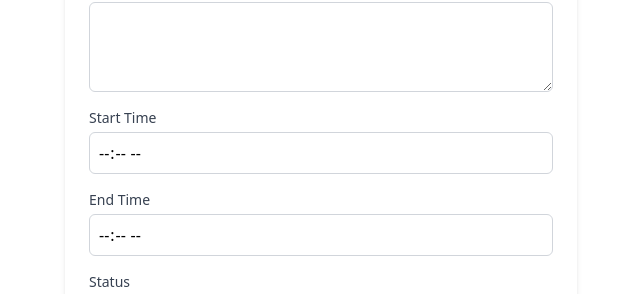
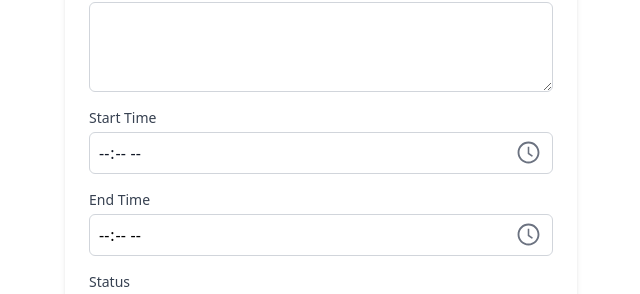
Before and after one commit to SaGerz/WorkingLog-APP, a React (Vite) app in the folder frontend/: page /TaskForm in a window 1280 px wide. Shown: the part 176-470 px from the top of the page, without its empty margins (319-959 px from the left). Built offline with nearby package versions, Linux system fonts and the light colour scheme; sample sign-in values are in the browser's storage.

Commit message:
Feat: add icon pada time picker

```diff
--- a/frontend/src/pages/TaskForm.jsx
+++ b/frontend/src/pages/TaskForm.jsx
@@ -1,6 +1,7 @@
-import React, {useState} from 'react';
+import React, {useEffect, useState} from 'react';
 import { useNavigate } from 'react-router-dom';
 import AxiosInstance from '../utils/AxiosInstance';
+import { AiOutlineClockCircle } from "react-icons/ai";
 
 
 const TaskForm = () => {
@@ -15,7 +16,7 @@ const TaskForm = () => {
 
     const navigate = useNavigate();
 
-    const handleChage = (e) => {
+    const handleChange = (e) => {
         e.preventDefault();
         setTaskData({
             ...taskData,
@@ -44,8 +45,20 @@ const TaskForm = () => {
             }
         } catch (error) {
             console.log('Error : ', error );
+            if(error.response.status === 401)
+            {
+                navigate('/');
             }
         }
+    }
+
+    useEffect(() => {
+        if(!localStorage.getItem('token'))
+        {
+            navigate('/');
+        }
+      }, []);
+
 
     return (
         <div className='max-w-lg mx-auto bg-white p-6 rounded-md shadow-md'>
@@ -57,7 +70,7 @@ const TaskForm = () => {
                         type="text"
                         name='task_name'
                         value={taskData.task_name}
-                        onChange={handleChage}
+                        onChange={handleChange}
                         className="mt-1 block w-full p-2 border border-gray-300 rounded-md"
                         required />
                 </div>
@@ -67,39 +80,54 @@ const TaskForm = () => {
                         className="mt-1 block w-full p-2 border border-gray-300 rounded-md"
                         name='description'
                         value={taskData.description}
-                        onChange={handleChage}
+                        onChange={handleChange}
                         rows="3"
                         required
                     />
                 </div>
                 <div className="mb-4">
                     <label className="block text-sm font-medium text-gray-700">Start Time</label>
+                    <div className="relative">
                         <input
                             type="time"
-                        name='start_time'
-                        value={taskData.start_time}
-                        onChange={handleChage}
-                        className="mt-1 block w-full p-2 border border-gray-300 rounded-md"
+                            name="start_time"
+                            value={taskData.start_tim}
+                            onChange={handleChange}
+                            className="mt-1 block w-full p-2 pr-12 border border-gray-300 rounded-md cursor-pointer text-gray-900"
+                            id='timeInput_StartTime'
                             required
                         />
+                        <AiOutlineClockCircle
+                            className="absolute inset-y-2 right-3 flex items-center text-gray-500 cursor-pointer hover:text-gray-700"
+                            size={25} onClick={() => document.getElementById('timeInput_StartTime').showPicker()}
+
+                        />
+                    </div>
                 </div>
                 <div className="mb-4">
                     <label className="block text-sm font-medium text-gray-700">End Time</label>
+                    <div className="relative">
                         <input
                             type="time"
                             name='end_time'
                             value={taskData.end_time}
-                        onChange={handleChage}
+                            onChange={handleChange}
                             className="mt-1 block w-full p-2 border border-gray-300 rounded-md"
+                            id='timeInput_EndTime'
                             required
                         />
+                        <AiOutlineClockCircle
+                                className="absolute inset-y-2 right-3 flex items-center text-gray-500 cursor-pointer hover:text-gray-700"
+                                size={25} onClick={() => document.getElementById('timeInput_EndTime').showPicker()}
+                        />
+                        </div>
                 </div>
                 <div className="mb-4">
                     <label className="block text-sm font-medium text-gray-700">Status</label>
                     <select
                         name='status'
                         value={taskData.status}
-                        onChange={handleChage}
+                        onChange={handleChange}
                         className="mt-1 block w-full p-2 border border-gray-300 rounded-md"
                         required
                     >
--- a/frontend/src/pages/TaskUpdate.jsx
+++ b/frontend/src/pages/TaskUpdate.jsx
@@ -1,6 +1,8 @@
 import React, { useEffect, useState } from 'react';
 import { useNavigate, useParams } from 'react-router-dom';
 import AxiosInstance from '../utils/AxiosInstance';
+import { AiOutlineClockCircle } from "react-icons/ai";
+
 
 const TaskUpdate = () => {
     const { id } = useParams(); // Ambil ID dari URL
@@ -112,25 +114,39 @@ const TaskUpdate = () => {
                 </div>
                 <div className="mb-4">
                     <label className="block text-sm font-medium text-gray-700">Start Time</label>
+                    <div className="relative">
                         <input
                             type="time"
                             name="start_time"
                             value={formData.start_time}
                             onChange={handleChage}
                             className="mt-1 block w-full p-2 border border-gray-300 rounded-md"
+                            id='timeInputUpdate_StartTime'
                             required
                         />
+                        <AiOutlineClockCircle
+                            className="absolute inset-y-2 right-3 flex items-center text-gray-500 cursor-pointer hover:text-gray-700"
+                            size={25} onClick={() => document.getElementById('timeInputUpdate_StartTime').showPicker()}
+                        />
+                    </div>
                 </div>
                 <div className="mb-4">
                     <label className="block text-sm font-medium text-gray-700">End Time</label>
+                    <div className="relative">
                         <input
                             type="time"
                             name="end_time"
                             value={formData.end_time}
                             onChange={handleChage}
                             className="mt-1 block w-full p-2 border border-gray-300 rounded-md"
+                            id='timeInputUpdate_EndTime'
                             required
                         />
+                        <AiOutlineClockCircle
+                                className="absolute inset-y-2 right-3 flex items-center text-gray-500 cursor-pointer hover:text-gray-700"
+                                size={25} onClick={() => document.getElementById('timeInputUpdate_EndTime').showPicker()}
+                        />
+                    </div>
                 </div>
                 <div className="mb-4">
                     <label className="block text-sm font-medium text-gray-700">Status</label>
```
Lines whose indentation alone changed are shown as unchanged.
